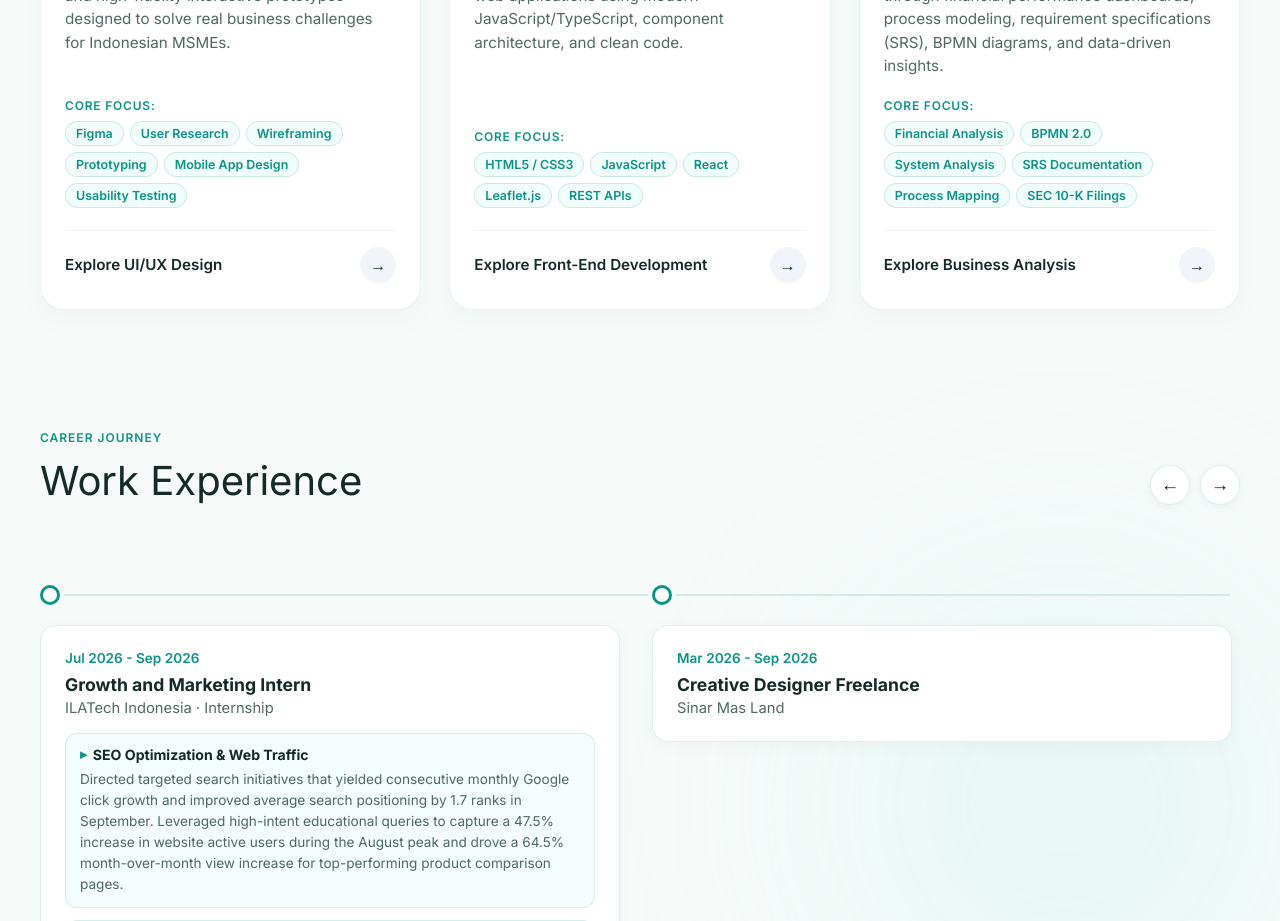
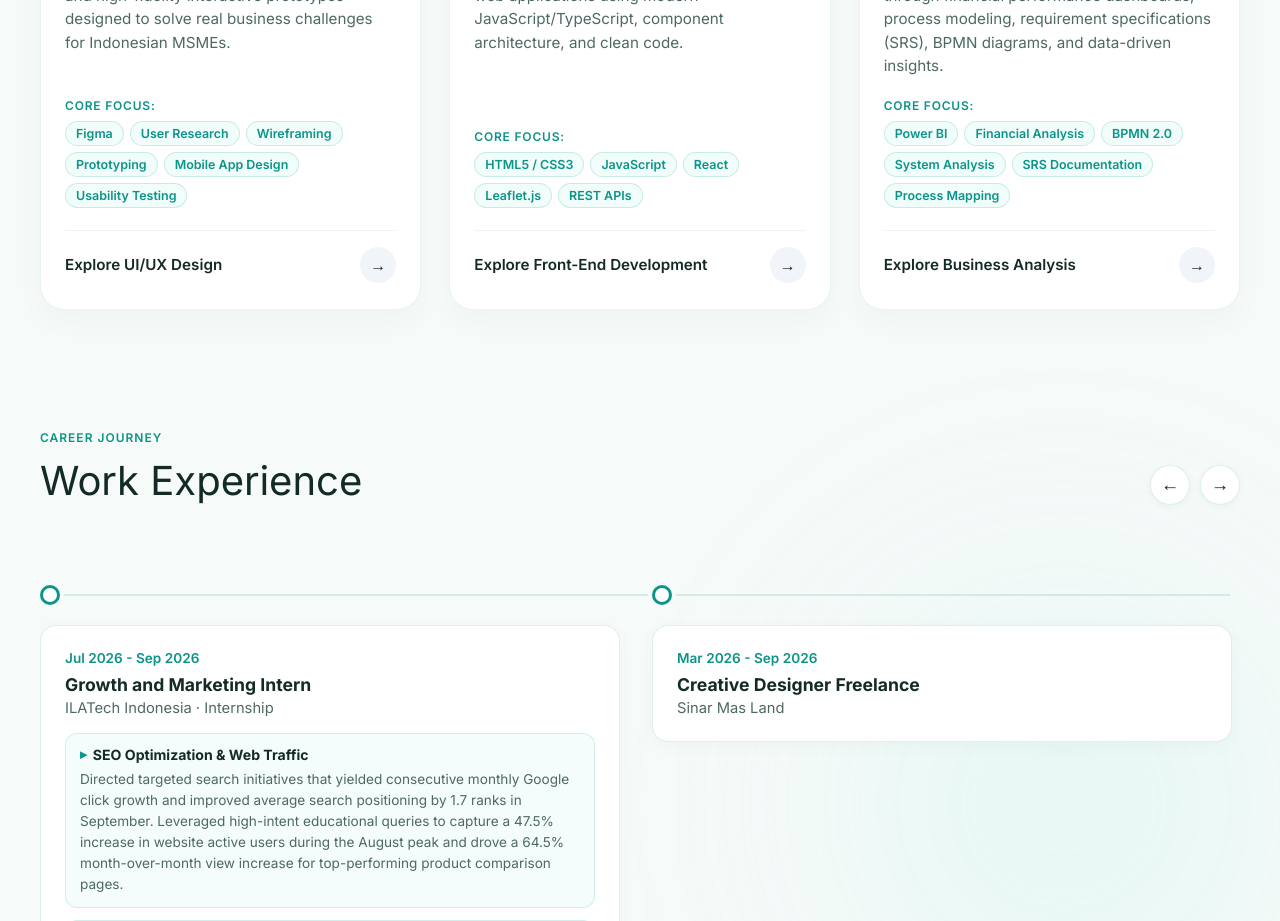
Before and after one commit to ltciamichelle/ITportfolio, a React (Vite) app: page / in a window 1280 px wide. Shown: the part 1320-2241 px from the top of the page. Built offline with nearby package versions, Linux system fonts and the light colour scheme.

Commit message:
Update Apple analysis description and set tools to Power BI only

```diff
--- a/src/App.tsx
+++ b/src/App.tsx
@@ -194,20 +194,14 @@ const CATEGORIES: Category[] = [
     count: '4 Projects',
     coverImage: '/Apple analysis.jpg',
     summary: 'Bridging business goals and technology through financial performance dashboards, process modeling, requirement specifications (SRS), BPMN diagrams, and data-driven insights.',
-    skills: ['Financial Analysis', 'BPMN 2.0', 'System Analysis', 'SRS Documentation', 'Process Mapping', 'SEC 10-K Filings'],
+    skills: ['Power BI', 'Financial Analysis', 'BPMN 2.0', 'System Analysis', 'SRS Documentation', 'Process Mapping'],
     projects: [
       {
         title: 'Apple Inc. Financial Health Dashboard',
-        role: 'Financial Performance & SEC 10-K Analysis',
-        description: 'Comprehensive 15-year financial performance dashboard (FY2009–FY2025) analyzing Apple Inc. based on official SEC 10-K filings. Evaluates long-term revenue growth ($43B to $416B), net profit trajectory ($8B to $112B), gross margin expansion to 46.9%, and capital structure shifts.',
-        bullets: [
-          'Strong Long-Term Growth: Revenue grew from $43B (FY2009) to $416B (FY2025) at ~15% per year, while net income surged from $8B to $112B.',
-          'Better Margins: Gross margin rose from 40% to 46.9% and net margin improved from 19% to 27%, retaining superior profit per dollar of sales.',
-          'Capital Leverage & Equity: Liabilities-to-equity ratio moved from 0.5 to 3.9 (peaking at 6.0 in FY2022) as equity decreased from $134B to $74B due to disciplined share repurchases.',
-          'Data Synthesis: Structured multi-year SEC 10-K filing metrics into visual trend charts, profitability indicators, and executive financial insights.'
-        ],
+        role: 'Power BI Dashboard',
+        description: 'Built a Power BI dashboard on 17 years of Apple SEC 10-K data (FY2009 to FY2025). Cleaned the data with an AI agent, calculated key ratios, and found strong growth, better margins, and rising leverage.',
         image: '/Apple analysis.jpg',
-        tags: ['Financial Analysis', 'SEC 10-K', 'Business Intelligence', 'Data Dashboard', 'Ratio & Trend Analysis', 'Apple Inc.']
+        tags: ['Power BI']
       },
       {
         title: 'ERP Procurement Process Optimization',
```
